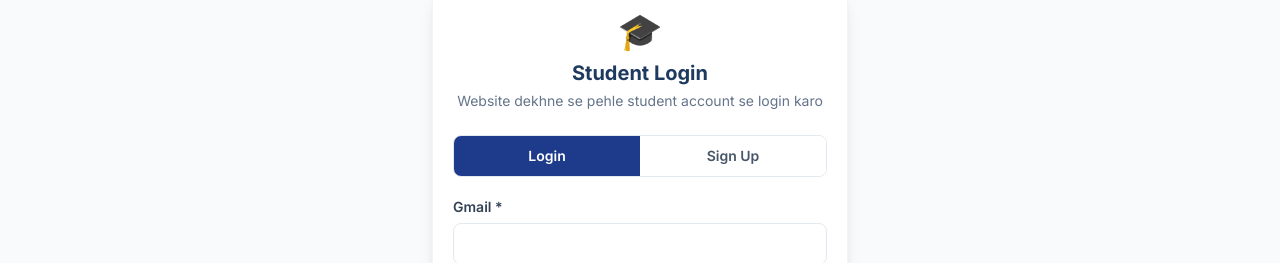
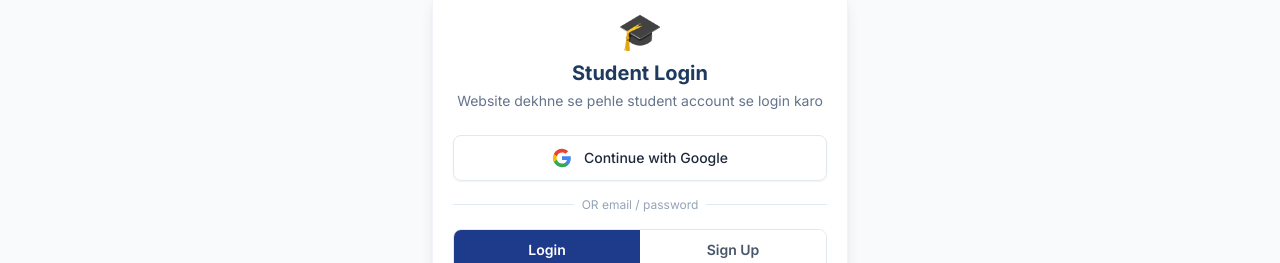
Before and after one commit to kumarsumit68439-code/school-website-peach-zeta, a Next.js app: page /student-login in a window 1280 px wide. Shown: the part 148-411 px from the top of the page. Built offline with nearby package versions, Linux system fonts and the light colour scheme; no server answers; the database is empty.

Commit message:
Add Google login to student login page keep email password

```diff
--- a/app/student-login/page.tsx
+++ b/app/student-login/page.tsx
@@ -3,6 +3,7 @@
 import { useState, useEffect, Suspense } from "react";
 import { useRouter, useSearchParams } from "next/navigation";
 import Link from "next/link";
+import { signIn, useSession } from "next-auth/react";
 import { setStudentMe, getStudentMe } from "@/components/StudentGate";
 import { supabase } from "@/lib/supabase";
 
@@ -10,6 +11,7 @@
   const router = useRouter();
   const params = useSearchParams();
   const next = params.get("next") || "/";
+  const { data: session, status } = useSession();
 
   const [mode, setMode] = useState<"login" | "signup">("login");
   const [name, setName] = useState("");
@@ -17,10 +19,59 @@
   const [password, setPassword] = useState("");
   const [error, setError] = useState("");
 
+  // Already have student local session
   useEffect(() => {
     const me = getStudentMe();
     if (me?.email) router.replace(next);
   }, [next, router]);
+
+  // Google OAuth success → set student session (keep email/password flow intact)
+  useEffect(() => {
+    if (status !== "authenticated" || !session?.user?.email) return;
+    const already = getStudentMe();
+    if (already?.email) {
+      router.replace(next);
+      return;
+    }
+
+    const em = session.user.email.toLowerCase();
+    const nm = session.user.name || em.split("@")[0];
+    const user = {
+      id: "g_" + em.replace(/[^a-z0-9]/gi, "_"),
+      name: nm,
+      email: em,
+      role: "Student",
+    };
+
+    // Save to chat users list
+    try {
+      const list = JSON.parse(localStorage.getItem("schoolChatUsers") || "[]");
+      if (!list.find((u: { email: string }) => u.email?.toLowerCase() === em)) {
+        list.push(user);
+        localStorage.setItem("schoolChatUsers", JSON.stringify(list));
+      }
+    } catch {
+      /* */
+    }
+
+    setStudentMe(user);
+    localStorage.setItem("schoolChatMe", JSON.stringify(user));
+
+    // Cloud upsert (non-blocking)
+    supabase
+      .from("chat_users")
+      .upsert({
+        id: user.id,
+        name: user.name,
+        email: user.email,
+        role: "Student",
+        password: null,
+      })
+      .then(() => {})
+      .catch(() => {});
+
+    router.replace(next);
+  }, [session, status, next, router]);
 
   const signup = async (e: React.FormEvent) => {
     e.preventDefault();
@@ -105,6 +156,12 @@
     router.replace(next);
   };
 
+  const googleLogin = () => {
+    const callbackUrl =
+      "/student-login?next=" + encodeURIComponent(next);
+    signIn("google", { callbackUrl });
+  };
+
   return (
     <div className="card shadow-lg">
       <div className="text-center mb-6">
@@ -113,6 +170,42 @@
         <p className="text-sm text-slate-500 mt-1">
           Website dekhne se pehle student account se login karo
         </p>
+      </div>
+
+      {/* Google Login — added, nothing removed */}
+      <button
+        type="button"
+        onClick={googleLogin}
+        className="w-full flex items-center justify-center gap-3 border border-slate-200 rounded-lg py-3 px-4 text-sm font-medium hover:bg-slate-50 transition shadow-sm mb-4"
+      >
+        <svg className="w-5 h-5" viewBox="0 0 24 24" aria-hidden>
+          <path
+            fill="#4285F4"
+            d="M22.56 12.25c0-.78-.07-1.53-.2-2.25H12v4.26h5.92c-.26 1.37-1.04 2.53-2.21 3.31v2.77h3.57c2.08-1.92 3.28-4.74 3.28-8.09z"
+          />
+          <path
+            fill="#34A853"
+            d="M12 23c2.97 0 5.46-.98 7.28-2.66l-3.57-2.77c-.98.66-2.23 1.06-3.71 1.06-2.86 0-5.29-1.93-6.16-4.53H2.18v2.84C3.99 20.53 7.7 23 12 23z"
+          />
+          <path
+            fill="#FBBC05"
+            d="M5.84 14.09c-.22-.66-.35-1.36-.35-2.09s.13-1.43.35-2.09V7.07H2.18C1.43 8.55 1 10.22 1 12s.43 3.45 1.18 4.93l2.85-2.22.81-.62z"
+          />
+          <path
+            fill="#EA4335"
+            d="M12 5.38c1.62 0 3.06.56 4.21 1.64l3.15-3.15C17.45 2.09 14.97 1 12 1 7.7 1 3.99 3.47 2.18 7.07l3.66 2.84c.87-2.6 3.3-4.53 6.16-4.53z"
+          />
+        </svg>
+        Continue with Google
+      </button>
+
+      <div className="relative my-4">
+        <div className="absolute inset-0 flex items-center">
+          <div className="w-full border-t border-slate-200" />
+        </div>
+        <div className="relative flex justify-center text-xs">
+          <span className="bg-white px-2 text-slate-400">OR email / password</span>
+        </div>
       </div>
 
       <div className="flex rounded-lg overflow-hidden border border-slate-200 mb-5">
@@ -146,11 +239,22 @@
           </div>
           <div>
             <label className="label">Gmail *</label>
-            <input className="input" type="email" required value={email} onChange={(e) => setEmail(e.target.value)} />
+            <input
+              className="input"
+              type="email"
+              required
+              value={email}
+              onChange={(e) => setEmail(e.target.value)}
+            />
           </div>
           <div>
             <label className="label">Password (optional)</label>
-            <input className="input" type="password" value={password} onChange={(e) => setPassword(e.target.value)} />
+            <input
+              className="input"
+              type="password"
+              value={password}
+              onChange={(e) => setPassword(e.target.value)}
+            />
           </div>
           <button type="submit" className="btn btn-primary w-full py-3">
             Create Student Account
@@ -160,11 +264,22 @@
         <form onSubmit={login} className="space-y-3">
           <div>
             <label className="label">Gmail *</label>
-            <input className="input" type="email" required value={email} onChange={(e) => setEmail(e.target.value)} />
+            <input
+              className="input"
+              type="email"
+              required
+              value={email}
+              onChange={(e) => setEmail(e.target.value)}
+            />
           </div>
           <div>
             <label className="label">Password</label>
-            <input className="input" type="password" value={password} onChange={(e) => setPassword(e.target.value)} />
+            <input
+              className="input"
+              type="password"
+              value={password}
+              onChange={(e) => setPassword(e.target.value)}
+            />
           </div>
           <button type="submit" className="btn btn-primary w-full py-3">
             Student Login
```
